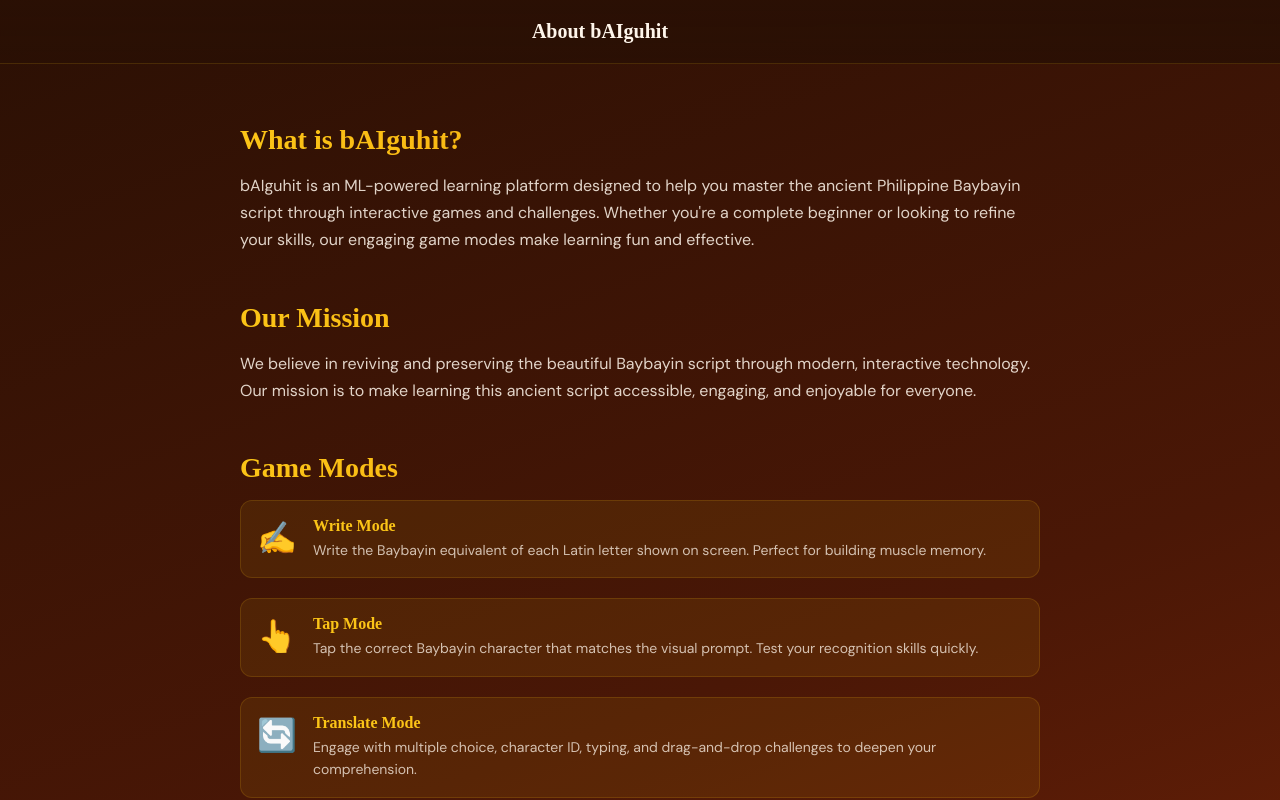
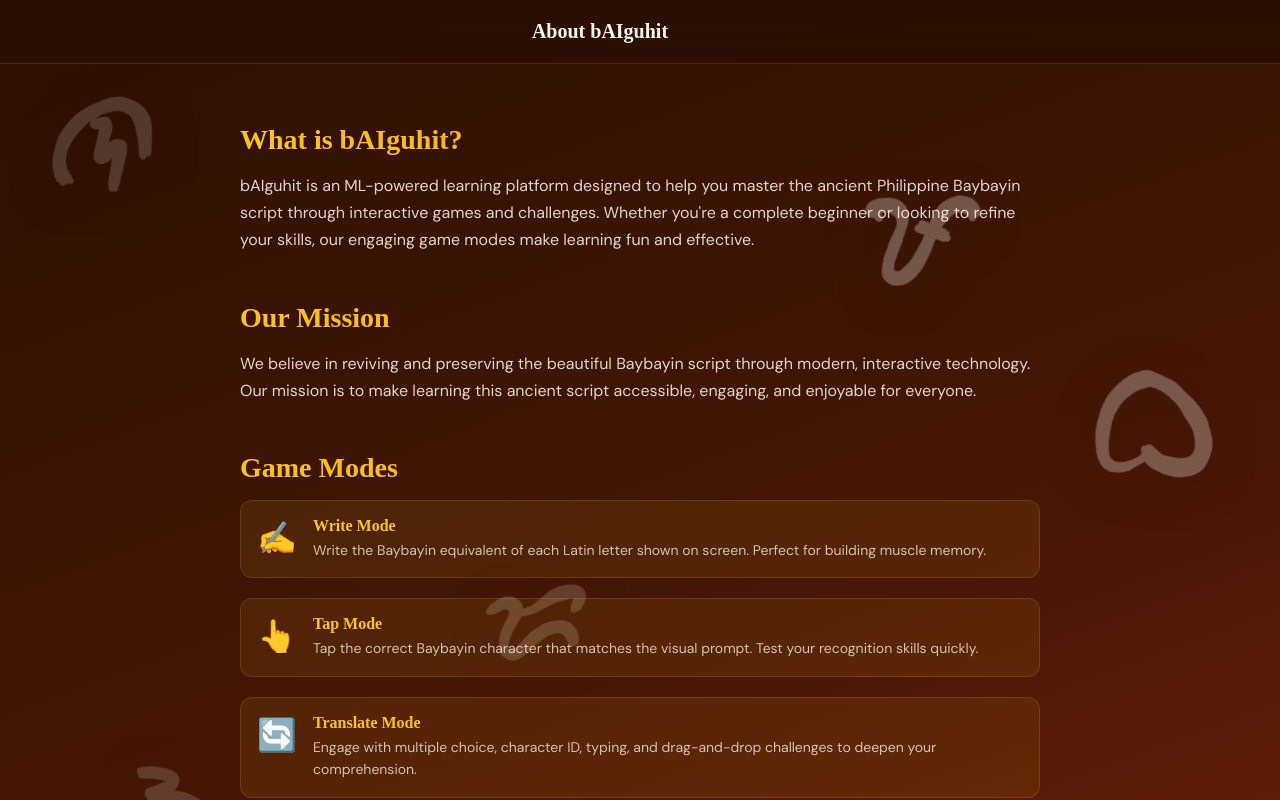
Before and after one commit to EdenPearl/baiGuhit_web, a React (Create React App) app in the folder frontend/: page /about in a window 1280 px wide. Shown: the top 800 px of the page. Built offline with nearby package versions, Linux system fonts and the light colour scheme.

Commit message:
Update About.js

```diff
--- a/frontend/src/Components/About.js
+++ b/frontend/src/Components/About.js
@@ -1,9 +1,30 @@
-import React, { useEffect } from 'react';
+import React, { useEffect, useMemo } from 'react';
 import { useNavigate } from 'react-router-dom';
 import styled, { keyframes } from 'styled-components';
+import bay1 from '../Assests/bay1.png';
+import bay2 from '../Assests/bay2.png';
+import bay3 from '../Assests/bay3.png';
+import bay4 from '../Assests/bay4.png';
+import bay5 from '../Assests/bay5.png';
+import bay6 from '../Assests/bay6.png';
+import bay7 from '../Assests/bay7.png';
+import bay8 from '../Assests/bay8.png';
+import bay9 from '../Assests/bay9.png';
 
 const About = () => {
   const navigate = useNavigate();
+
+  const floatingImages = useMemo(() => ([
+    { id: 'bay-a', src: bay1, top: '10%', left: '8%', widthPx: 132, rotDeg: -4, floatDur: 10, floatDelay: 0.2, fadeDur: 5.6, fadeDelay: 0.4, opacity: 0.24, blur: 0.2 },
+    { id: 'bay-b', src: bay2, top: '28%', left: '90%', widthPx: 148, rotDeg: 5, floatDur: 12, floatDelay: 0.8, fadeDur: 6.1, fadeDelay: 1.1, opacity: 0.22, blur: 0.3 },
+    { id: 'bay-c', src: bay3, top: '52%', left: '12%', widthPx: 142, rotDeg: -6, floatDur: 9.5, floatDelay: 1.2, fadeDur: 5.4, fadeDelay: 0.2, opacity: 0.2, blur: 0.1 },
+    { id: 'bay-d', src: bay4, top: '68%', left: '88%', widthPx: 156, rotDeg: 4, floatDur: 11.3, floatDelay: 0.4, fadeDur: 6.6, fadeDelay: 0.7, opacity: 0.22, blur: 0.4 },
+    { id: 'bay-e', src: bay5, top: '84%', left: '24%', widthPx: 136, rotDeg: -2, floatDur: 10.8, floatDelay: 1.5, fadeDur: 5.8, fadeDelay: 0.6, opacity: 0.2, blur: 0.2 },
+    { id: 'bay-f', src: bay6, top: '16%', left: '72%', widthPx: 146, rotDeg: 3, floatDur: 12.4, floatDelay: 0.1, fadeDur: 6.2, fadeDelay: 1.0, opacity: 0.21, blur: 0.2 },
+    { id: 'bay-g', src: bay7, top: '40%', left: '42%', widthPx: 128, rotDeg: -3, floatDur: 9.8, floatDelay: 0.9, fadeDur: 5.2, fadeDelay: 0.9, opacity: 0.18, blur: 0.15 },
+    { id: 'bay-h', src: bay8, top: '74%', left: '56%', widthPx: 150, rotDeg: 2, floatDur: 11.8, floatDelay: 0.5, fadeDur: 6.0, fadeDelay: 0.3, opacity: 0.2, blur: 0.3 },
+    { id: 'bay-i', src: bay9, top: '92%', left: '78%', widthPx: 134, rotDeg: -5, floatDur: 10.2, floatDelay: 1.1, fadeDur: 5.7, fadeDelay: 1.2, opacity: 0.18, blur: 0.2 },
+  ]), []);
 
   useEffect(() => {
     window.scrollTo(0, 0);
@@ -11,6 +32,26 @@ const About = () => {
 
   return (
     <AboutContainer>
+      <FloatingLayer aria-hidden="true">
+        {floatingImages.map((img) => (
+          <FloatingImage
+            key={img.id}
+            src={img.src}
+            alt=""
+            $top={img.top}
+            $left={img.left}
+            $w={img.widthPx}
+            $rot={img.rotDeg}
+            $floatDur={img.floatDur}
+            $floatDelay={img.floatDelay}
+            $fadeDur={img.fadeDur}
+            $fadeDelay={img.fadeDelay}
+            $opacity={img.opacity}
+            $blur={img.blur}
+          />
+        ))}
+      </FloatingLayer>
+
       <AboutNavBar>
         <AboutTitle>About bAIguhit</AboutTitle>
         <Spacer />
@@ -118,16 +159,57 @@ const slideInLeft = keyframes`
   }
 `;
 
+const bayFade = keyframes`
+  0%, 100% { opacity: 0.16; }
+  50%      { opacity: 0.42; }
+`;
+
+const bayDrift = keyframes`
+  0%, 100% { transform: translate(-50%, -50%) translateY(0) rotate(var(--rot)); }
+  50%      { transform: translate(-50%, -50%) translateY(-14px) rotate(var(--rot)); }
+`;
+
 /* ═══════════════════════════
    STYLED COMPONENTS
 ═══════════════════════════ */
 
 const AboutContainer = styled.div`
+  position: relative;
   width: 100%;
   min-height: 100vh;
   background: linear-gradient(160deg, #2b1004 0%, #4a1706 46%, #8a2a08 100%);
   color: #fff6eb;
   font-family: 'DM Sans', sans-serif;
+  overflow: hidden;
+`;
+
+const FloatingLayer = styled.div`
+  position: absolute;
+  inset: 0;
+  z-index: 0;
+  pointer-events: none;
+`;
+
+const FloatingImage = styled.img`
+  position: absolute;
+  top: ${({ $top }) => $top};
+  left: ${({ $left }) => $left};
+  width: ${({ $w }) => `${$w}px`};
+  height: auto;
+  transform: translate(-50%, -50%);
+  opacity: ${({ $opacity }) => $opacity};
+  filter: ${({ $blur }) => `blur(${$blur}px) drop-shadow(0 10px 22px rgba(0,0,0,0.35)) brightness(1.14) contrast(1.18)`};
+  mix-blend-mode: lighten;
+  --rot: ${({ $rot }) => `${$rot}deg`};
+  animation:
+    ${bayFade} ${({ $fadeDur }) => $fadeDur}s ${({ $fadeDelay }) => $fadeDelay}s ease-in-out infinite,
+    ${bayDrift} ${({ $floatDur }) => $floatDur}s ${({ $floatDelay }) => $floatDelay}s ease-in-out infinite;
+  will-change: transform, opacity;
+
+  @media (max-width: 720px) {
+    opacity: ${({ $opacity }) => Math.min(0.16, $opacity)};
+    width: ${({ $w }) => `${Math.max(78, Math.round($w * 0.68))}px`};
+  }
 `;
 
 const AboutNavBar = styled.nav`
@@ -161,6 +243,8 @@ const Spacer = styled.div`
 `;
 
 const AboutContent = styled.main`
+  position: relative;
+  z-index: 1;
   max-width: 800px;
   margin: 0 auto;
   padding: 60px 24px;
```
